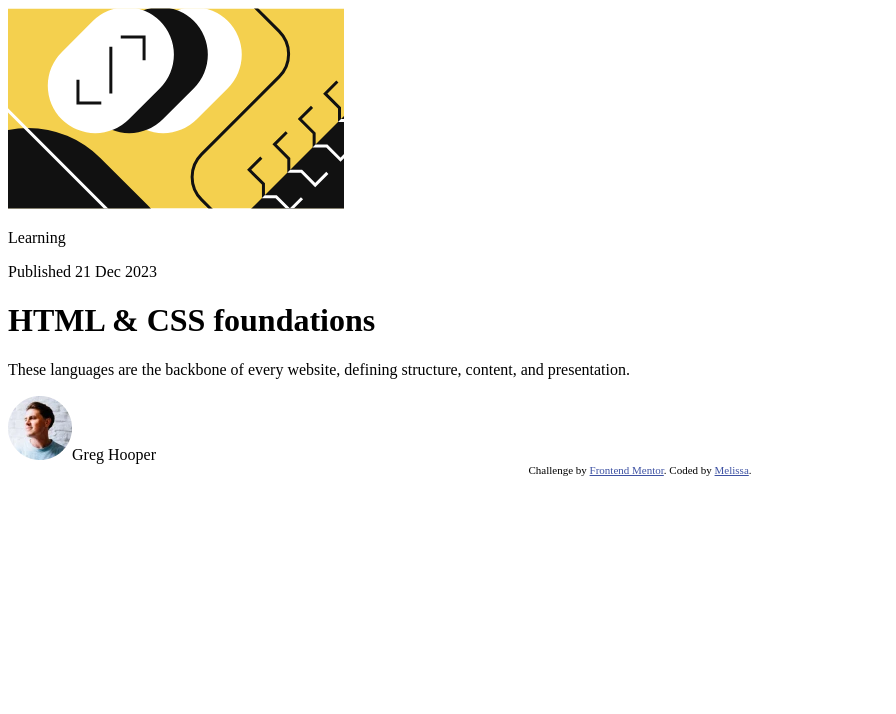
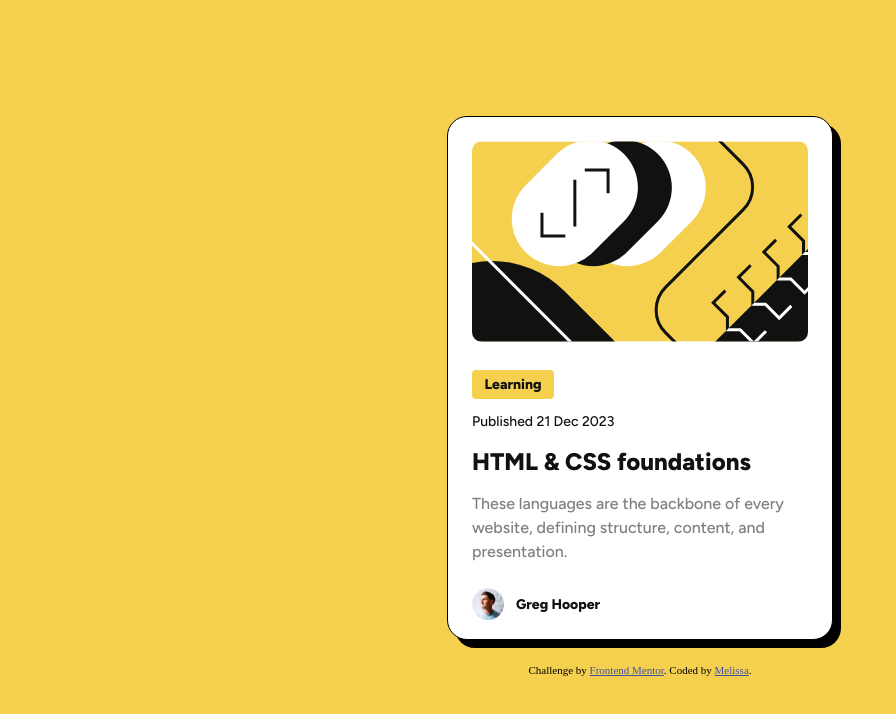
Before and after one commit to MelissaZhuu/blog-preview-card-main, a plain HTML site: page index.html in a window 1280 px wide. Shown: the whole page, without its empty margins (0-896 px from the left). Drawn offline with Linux system fonts and the light colour scheme.

Commit message:
used sass to style card

```diff
--- a/index.html
+++ b/index.html
@@ -5,7 +5,10 @@
   <meta name="viewport" content="width=device-width, initial-scale=1.0"> <!-- displays site properly based on user's device -->
 
   <link rel="icon" type="image/png" sizes="32x32" href="./assets/images/favicon-32x32.png">
-
+  <link rel="stylesheet" href="styles.css">
+  <link rel="preconnect" href="https://fonts.googleapis.com">
+  <link rel="preconnect" href="https://fonts.gstatic.com" crossorigin>
+  <link href="https://fonts.googleapis.com/css2?family=Figtree:ital,wght@0,300..900;1,300..900&display=swap" rel="stylesheet">
 
   <title>Frontend Mentor | Blog preview card</title>
 
@@ -13,23 +16,30 @@
   <style>
     .attribution { font-size: 11px; text-align: center; }
     .attribution a { color: hsl(228, 45%, 44%); }
+    .attribution { margin: 24px; }
   </style>
 </head>
 <body>
   <div class="card">
-    <img src="/assets/images/illustration-article.svg" alt="abstract yellow, white and black shapes and lines depicting code">
-    <div class="learning">
-      <p>Learning</p>
+    <img class="card-img" src="assets/images/illustration-article.svg" alt="abstract yellow, white and black shapes and lines depicting code">
+
+    <div class="content">
+      <div class="label">
+        <p class="learning">Learning</p>
+      </div>
+
+
+      <p class="date">Published 21 Dec 2023</p>
+
+      <h1 class="title">HTML & CSS foundations</h1>
+
+      <p class="body-text">These languages are the backbone of every website, defining structure, content, and presentation.</p>
     </div>
 
-
-  <p>Published 21 Dec 2023</p>
-
-  <h1>HTML & CSS foundations</h1>
-
-  <p>These languages are the backbone of every website, defining structure, content, and presentation.</p>
-
-  <div class="author"><img src="/assets/images/image-avatar.webp" alt="profile picture of a man looking to the side">Greg Hooper</div>
+    <div class="author">
+      <img src="assets/images/image-avatar.webp" alt="profile picture of a man looking to the side">
+      <p class="name">Greg Hooper</p>
+    </div>
 
   </div>
 
--- a/styles.scss
+++ b/styles.scss
@@ -0,0 +1,92 @@
+/*Colors*/
+$yellow: #F4D04E;
+$black: #111111;
+$grey: #7F7F7F;
+$white: #FFFFFF;
+
+h1, p {
+margin: 0;
+}
+
+body {
+    background-color: $yellow;
+    height: 100vh;
+    display: flex;
+    flex-direction: column;
+    justify-content: center;
+    align-items: center;
+}
+
+.card {
+    background-color: $white;
+    width: 384px;
+    height: 522px;
+    border-radius: 20px;
+    border-style: solid;
+    border-width: 1px;
+    box-shadow: 8px 8px #000000;
+}
+
+.card-img {
+    border-radius: 10px;
+    margin: 24px 24px 0px 24px;
+}
+
+.content {
+    margin: 24px;
+    display: flex;
+    flex-direction: column;
+    gap: 12px;
+}
+
+.author img {
+    width: 32px;
+    height: 32px;
+}
+
+.author {
+    display: flex;
+    align-items: center;
+    margin: 0px 24px 24px 24px;
+    gap: 12px;
+}
+
+.label {
+    background: $yellow;
+    border-radius: 4px;
+    width: 82px;
+    height: 29px;
+    display: flex;
+    align-items: center;
+    justify-content: center;
+}
+
+
+/*Text fonts*/
+@mixin font($weight, $color, $size) {
+    font-family: "Figtree", sans-serif;
+    font-weight: $weight;
+    color: $color;
+    line-height: 150%;
+    font-size: $size;
+}
+
+.learning, .name {
+    @include font(800, $black, 14px)
+}
+
+.date {
+    @include font(500, $black, 14px)
+}
+
+.title {
+    @include font(800, $black, 24px)
+}
+
+.title:hover {
+    @include font(800, $yellow, 24px)
+}
+
+.body-text {
+    @include font(500, $grey, 16px)
+}
```
Also changed, not shown: styles.css (added), 1 other file.
